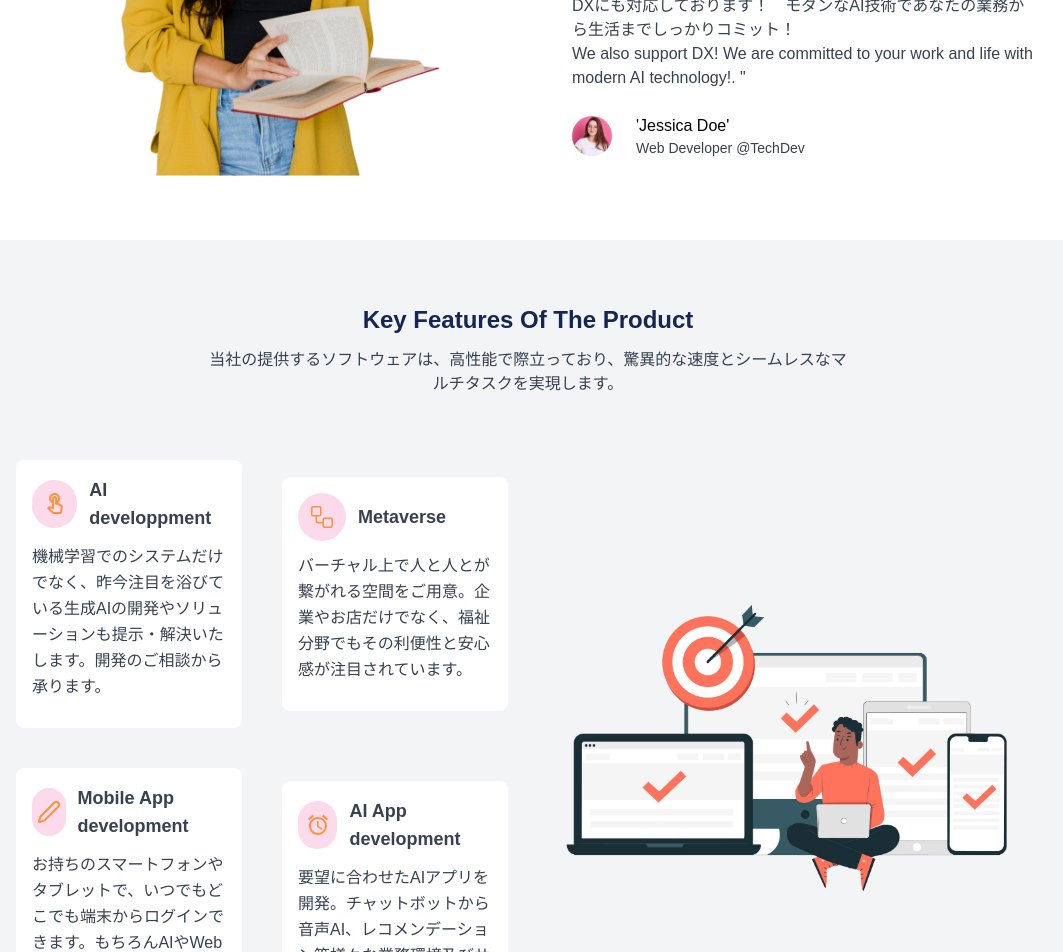
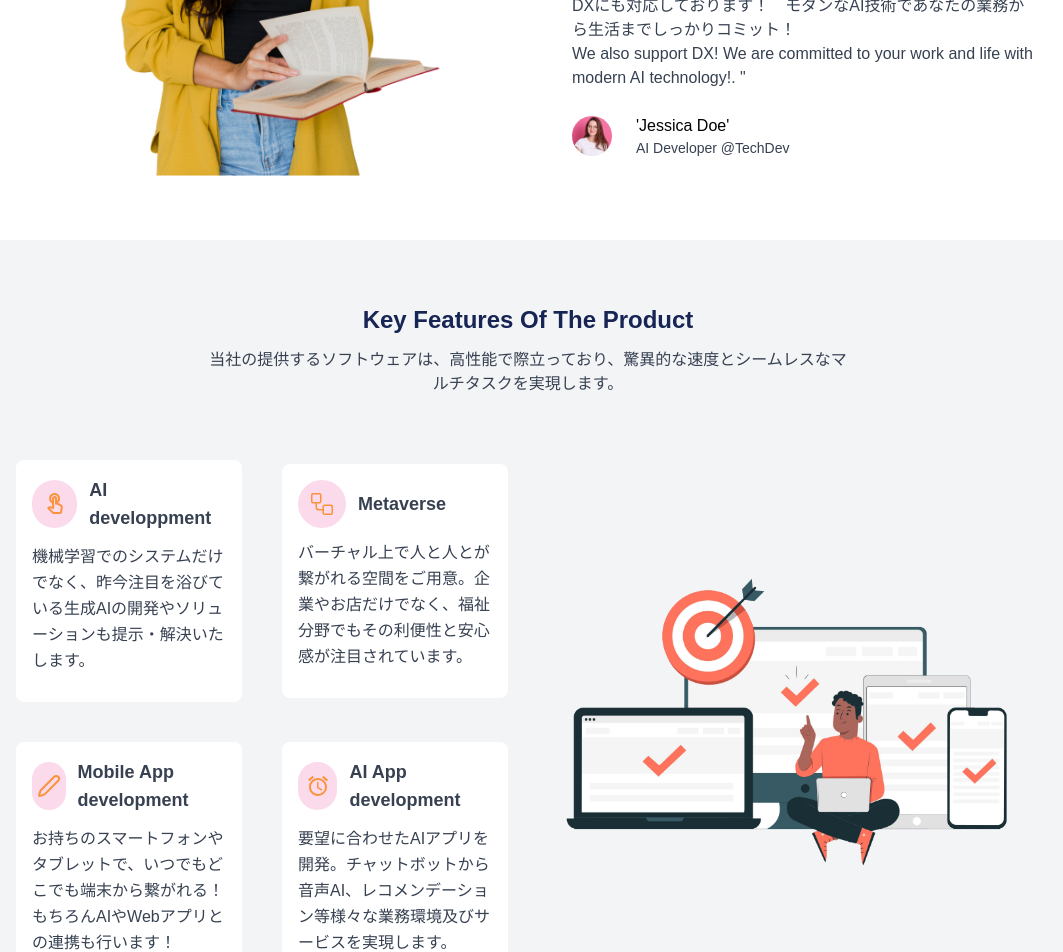
Before and after one commit to jiruneko/company, a Next.js app: page / in a window 1280 px wide. Shown: the part 1180-2132 px from the top of the page, without its empty margins (112-1175 px from the left). Built offline with nearby package versions, Linux system fonts and the light colour scheme; a web font is replaced by a local one.

Commit message:
AI commit2

```diff
--- a/app/layout.tsx
+++ b/app/layout.tsx
@@ -21,7 +21,7 @@ const font = Rethink_Sans({
 // });
 
 export const metadata: Metadata = {
-  title: "Webuild page",
+  title: "Webuild page 〜AI開発〜",
   description: "Startup landing page using Next.js 15",
   icons: [
     { rel: "icon", url: "/favicon.ico" },
--- a/components/Home/About/About.tsx
+++ b/components/Home/About/About.tsx
@@ -34,7 +34,7 @@ const About = () => {
                   />
                   <div>
                   <p className='font-medium'>'Jessica Doe'</p>
-                  <p className='text-gray-700 text-sm'>Web Developer @TechDev</p>
+                  <p className='text-gray-700 text-sm'>AI Developer @TechDev</p>
                   </div>
               </div>
             </div>
--- a/components/Home/Feature/Feature.tsx
+++ b/components/Home/Feature/Feature.tsx
@@ -37,7 +37,7 @@ const Feature = () => {
             </div>
             {/* description */}
             <p className="mt-3 mb-3 text-gray-700 leading-relaxed">
-            機械学習でのシステムだけでなく、昨今注目を浴びている生成AIの開発やソリューションも提示・解決いたします。開発のご相談から承ります。
+            機械学習でのシステムだけでなく、昨今注目を浴びている生成AIの開発やソリューションも提示・解決いたします。
             </p>
           </div>
           {/* 2nd box  */}
@@ -81,7 +81,7 @@ const Feature = () => {
             </div>
             {/* description */}
             <p className="mt-3 mb-3 text-gray-700 leading-relaxed">
-              お持ちのスマートフォンやタブレットで、いつでもどこでも端末からログインできます。もちろんAIやWebアプリとの連携も行います！
+              お持ちのスマートフォンやタブレットで、いつでもどこでも端末から繋がれる！　もちろんAIやWebアプリとの連携も行います！
             </p>
           </div>
           {/* 4th box  */}
```
